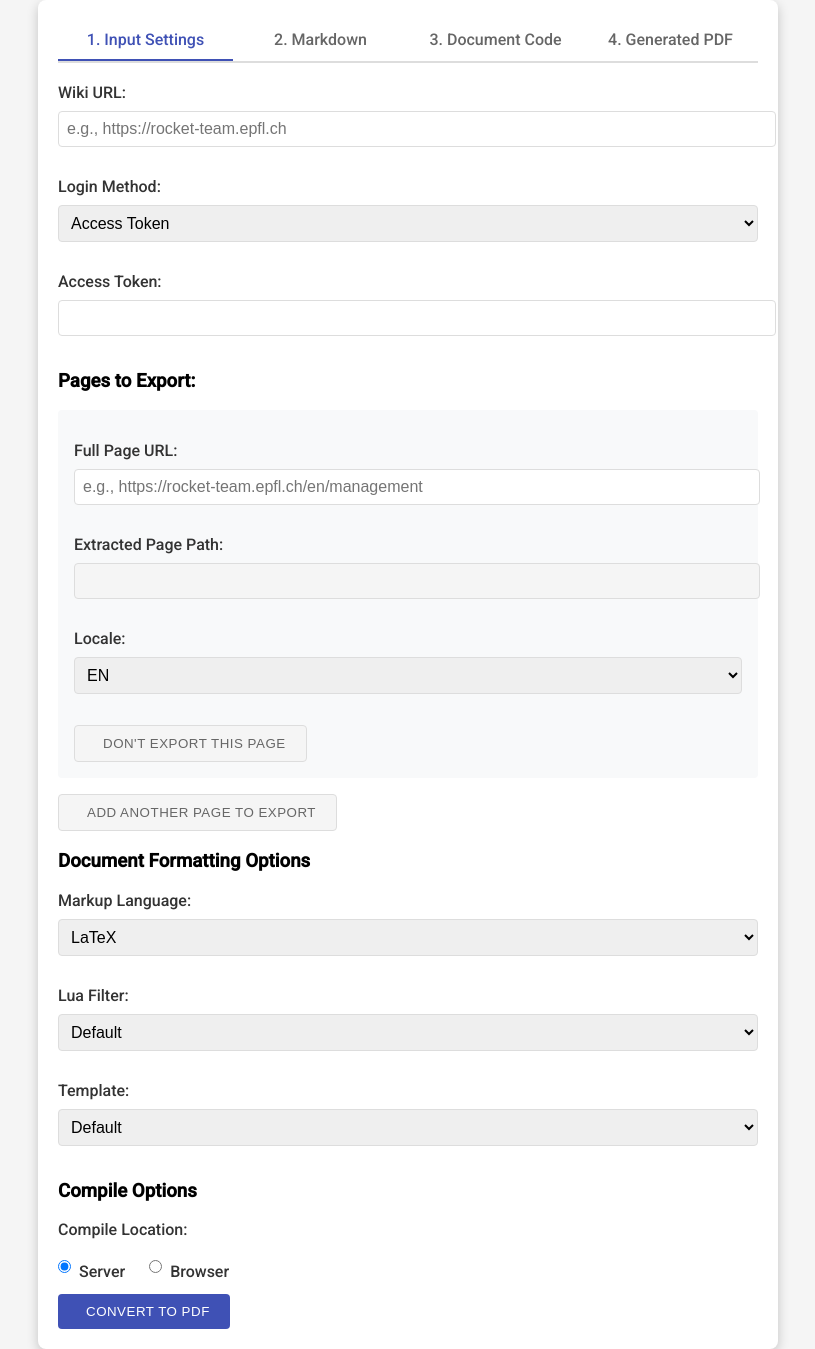
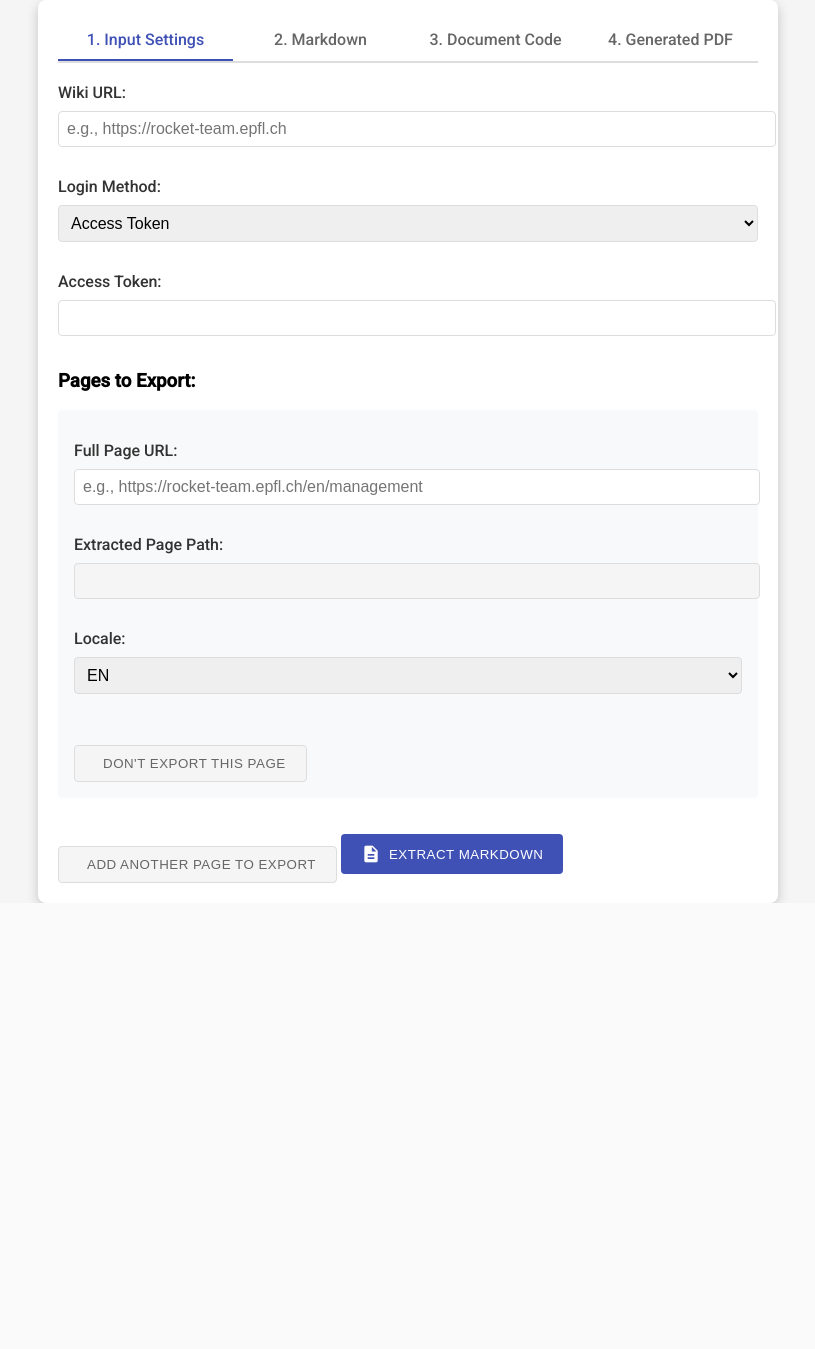
Before and after one commit to EPFLRocketTeam/wiki-to-pdf-docker, a Flask app: page / in a window 1280 px wide. Shown: the whole page, without its empty margins (232-1047 px from the left). After the commit the page ends 903 px from the top, so only its background shows below. Run offline with Flask 2, Linux system fonts and the light colour scheme; some libraries are stand-ins or nearby versions.

Commit message:
Reorganised parts, added options for 2. Markdown tab

```diff
--- a/app/templates/index.html
+++ b/app/templates/index.html
@@ -40,6 +40,7 @@
             letter-spacing: 0.5px;
             transition: all 0.2s;
             gap: 8px;
+            margin-top: 20px;
         }
         .button:hover {
             background-color: #303f9f;
@@ -87,7 +88,8 @@
         }
         input[type="text"],
         select,
-        input[type="password"] {
+        input[type="password"],
+        input[type="date"] {
             width: 100%;
             padding: 8px;
             margin-top: 4px;
@@ -143,10 +145,18 @@
             background-color: #f5f5f5;
             cursor: not-allowed;
         }
+        /* Code display styling */
+        .code-display {
+            background: #f0f0f0;
+            padding: 20px;
+            border-radius: 4px;
+            margin: 20px 0;
+            font-family: monospace;
+            white-space: pre-wrap;
+        }
     </style>
     <script>
         window.onload = function() {
-            // Initialize tabs
             const tabs = document.querySelectorAll('.tab');
             const contents = document.querySelectorAll('.tab-content');
             tabs.forEach((tab, index) => {
@@ -158,7 +168,6 @@
                 });
             });
 
-            // Set up default settings for page and login fields
             addPage();
             updateLoginFields();
             document.getElementById('login-type').addEventListener('change', updateLoginFields);
@@ -195,7 +204,6 @@
                     return;
                 }
 
-                // Remove trailing slashes from wiki URL for consistent comparison
                 const baseUrl = wikiUrl.replace(/\/+$/, '');
 
                 if (!fullUrl.startsWith(baseUrl)) {
@@ -203,20 +211,15 @@
                     return;
                 }
 
-                // Extract the path by removing the base URL and any leading slashes
                 let pagePath = fullUrl.substring(baseUrl.length).replace(/^\/+/, '');
-                // Remove trailing slashes
                 pagePath = pagePath.replace(/\/+$/, '');
 
-                // Check if the first segment is a locale
                 const pathSegments = pagePath.split('/');
                 const firstSegment = pathSegments[0].toLowerCase();
                 const validLocales = ['en', 'fr', 'de', 'it'];
 
                 if (validLocales.includes(firstSegment)) {
-                    // Set the locale in the select dropdown
                     localeSelect.value = firstSegment;
-                    // Remove the locale from the page path
                     pagePath = pathSegments.slice(1).join('/');
                 }
 
@@ -261,14 +264,6 @@
                 button.closest('.page-entry').remove();
             }
         }
-
-        // Add event listener to wiki URL input to update all page paths when it changes
-        document.addEventListener('DOMContentLoaded', function() {
-            document.getElementById('wiki-url').addEventListener('input', function() {
-                const fullUrlInputs = document.querySelectorAll('.full-url-input');
-                fullUrlInputs.forEach(input => updatePagePath(input));
-            });
-        });
     </script>
 </head>
 <body>
@@ -284,11 +279,9 @@
         <!-- Tab Content -->
         <!-- Tab 1: Input Settings -->
         <div class="tab-content active">
-            <form action="/submit" method="POST">
-                <!-- Wiki Parameters -->
+            <form id="settings-form">
                 <label for="wiki-url">Wiki URL:</label>
-                <input type="text" id="wiki-url" name="wiki-url" required
-                       placeholder="e.g., https://rocket-team.epfl.ch" />
+                <input type="text" id="wiki-url" name="wiki-url" required placeholder="e.g., https://rocket-team.epfl.ch" />
 
                 <label for="login-type">Login Method:</label>
                 <select id="login-type" name="login-type">
@@ -296,13 +289,11 @@
                     <option value="credentials">Username & Password</option>
                 </select>
 
-                <!-- Access Token Field -->
                 <div id="token-field">
                     <label for="access-token">Access Token:</label>
                     <input type="text" id="access-token" name="access-token" />
                 </div>
 
-                <!-- Username & Password Fields -->
                 <div id="credentials-field" style="display:none;">
                     <label for="username">Username:</label>
                     <input type="text" id="username" name="username" />
@@ -310,7 +301,6 @@
                     <input type="password" id="password" name="password" />
                 </div>
 
-                <!-- Page Settings -->
                 <div id="pages">
                     <h3>Pages to Export:</h3>
                 </div>
@@ -319,7 +309,31 @@
                     Add Another Page To Export
                 </button>
 
-                <!-- Document Formatting Options -->
+                <button type="submit" class="button">
+                    <span class="material-icons">description</span>
+                    Extract Markdown
+                </button>
+            </form>
+        </div>
+
+        <!-- Tab 2: Markdown Display -->
+        <div class="tab-content">
+            <h2>Markdown Content</h2>
+            <div class="code-display" id="markdown-content"></div>
+
+            <h3>Front Page Settings</h3>
+            <label for="author">Author:</label>
+            <input type="text" id="author" name="author" placeholder="Author name" />
+
+            <label for="date">Date:</label>
+            <input type="date" id="date" name="date" />
+
+            <label for="title">Title:</label>
+            <input type="text" id="title" name="title" placeholder="Document Title" />
+
+            <label for="document-id">Document ID:</label>
+            <input type="text" id="document-id" name="document-id" placeholder="Unique Document ID" />
+
             <h3>Document Formatting Options</h3>
             <label for="markup">Markup Language:</label>
             <select id="markup" name="markup">
@@ -340,7 +354,17 @@
                 <option value="epfl">EPFL Rocket Team</option>
             </select>
 
-                <!-- Compile Options -->
+            <button class="button">
+                <span class="material-icons">code</span>
+                Convert to Document Code
+            </button>
+        </div>
+
+        <!-- Tab 3: Document Code -->
+        <div class="tab-content">
+            <h2>Document Code</h2>
+            <div class="code-display" id="document-code"></div>
+
             <h3>Compile Options</h3>
             <label class="radio-label">Compile Location:</label>
             <div class="radio-group">
@@ -354,29 +378,16 @@
                 </div>
             </div>
 
-                <!-- Submit Button -->
-                <button type="submit" class="button">
-                    <span class="material-icons"></span>
-                    Convert to PDF
+            <button class="button">
+                <span class="material-icons">picture_as_pdf</span>
+                Compile PDF
             </button>
-            </form>
-        </div>
-
-        <!-- Tab 2: Markdown Display -->
-        <div class="tab-content">
-            <h2>Markdown Content</h2>
-            <pre id="markdown-content" style="background: #f0f0f0; padding: 10px;"></pre>
-        </div>
-
-        <!-- Tab 3: Document Code -->
-        <div class="tab-content">
-            <h2>Document Code</h2>
-            <pre id="document-code" style="background: #f0f0f0; padding: 10px;"></pre>
         </div>
 
         <!-- Tab 4: Generated PDF -->
         <div class="tab-content">
             <h2>Generated PDF</h2>
+            <div id="pdf-preview" style="min-height: 400px; background: #f0f0f0; margin: 20px 0;"></div>
             <button class="button">
                 <span class="material-icons">download</span>
                 Download PDF
```
Lines whose indentation alone changed are shown as unchanged.
